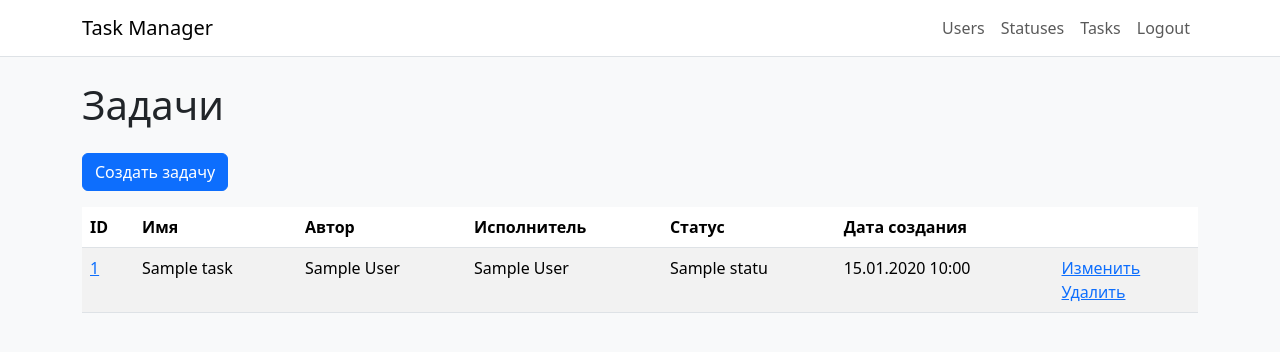
After one commit to Asankhey/python-project-52, a Django app: page /tasks/ in a window 1280 px wide. The commit adds this page. Shown: the top 352 px of the page. Run offline with Django 5.2, Linux system fonts and the light colour scheme; a user stored in the database is signed in; tables that the repository leaves empty hold one stand-in row (values such as "Sample post"); some libraries are stand-ins or nearby versions.

Commit message:
step 5 done

```diff
--- /dev/null
+++ b/task_manager/models.py
@@ -0,0 +1,18 @@
+from django.db import models
+from django.contrib.auth import get_user_model
+
+from statuses.models import Status
+
+User = get_user_model()
+
+
+class Task(models.Model):
+    name = models.CharField(max_length=100, unique=True, verbose_name='Имя')
+    description = models.TextField(blank=True, verbose_name='Описание')
+    status = models.ForeignKey(Status, on_delete=models.PROTECT, verbose_name='Статус')
+    author = models.ForeignKey(User, on_delete=models.PROTECT, related_name='created_tasks', verbose_name='Автор')
+    executor = models.ForeignKey(User, on_delete=models.PROTECT, blank=True, null=True, related_name='executed_tasks', verbose_name='Исполнитель')
+    created_at = models.DateTimeField(auto_now_add=True, verbose_name='Дата создания')
+
+    def __str__(self):
+        return self.name
--- a/task_manager/settings.py
+++ b/task_manager/settings.py
@@ -24,6 +24,7 @@ INSTALLED_APPS = [
     'django_bootstrap5',
     'users',
     'statuses',
+    'task_manager',
 ]
 
 MIDDLEWARE = [
--- /dev/null
+++ b/task_manager/tasks/urls.py
@@ -0,0 +1,18 @@
+from django.urls import path
+from .views import (
+    TaskListView,
+    TaskCreateView,
+    TaskDetailView,
+    TaskUpdateView,
+    TaskDeleteView,
+)
+
+app_name = 'tasks'
+
+urlpatterns = [
+    path('', TaskListView.as_view(), name='tasks_list'),
+    path('create/', TaskCreateView.as_view(), name='tasks_create'),
+    path('<int:pk>/', TaskDetailView.as_view(), name='tasks_detail'),
+    path('<int:pk>/update/', TaskUpdateView.as_view(), name='tasks_update'),
+    path('<int:pk>/delete/', TaskDeleteView.as_view(), name='tasks_delete'),
+]
--- /dev/null
+++ b/task_manager/tasks/views.py
@@ -0,0 +1,51 @@
+from django.contrib.auth.mixins import LoginRequiredMixin, UserPassesTestMixin
+from django.contrib.messages.views import SuccessMessageMixin
+from django.urls import reverse_lazy
+from django.views.generic import (
+    ListView, CreateView, DetailView, UpdateView, DeleteView
+)
+
+from task_manager.models import Task
+from task_manager.forms import TaskForm
+
+
+class TaskListView(LoginRequiredMixin, ListView):
+    model = Task
+    template_name = 'tasks/task_list.html'
+    context_object_name = 'tasks'
+
+
+class TaskCreateView(LoginRequiredMixin, SuccessMessageMixin, CreateView):
+    model = Task
+    form_class = TaskForm
+    template_name = 'form.html'
+    success_url = reverse_lazy('tasks:tasks_list')
+    success_message = 'Задача успешно создана'
+
+    def form_valid(self, form):
+        form.instance.author = self.request.user
+        return super().form_valid(form)
+
+
+class TaskDetailView(LoginRequiredMixin, DetailView):
+    model = Task
+    template_name = 'tasks/task_detail.html'
+    context_object_name = 'task'
+
+
+class TaskUpdateView(LoginRequiredMixin, SuccessMessageMixin, UpdateView):
+    model = Task
+    form_class = TaskForm
+    template_name = 'form.html'
+    success_url = reverse_lazy('tasks:tasks_list')
+    success_message = 'Задача успешно изменена'
+
+
+class TaskDeleteView(LoginRequiredMixin, UserPassesTestMixin, SuccessMessageMixin, DeleteView):
+    model = Task
+    template_name = 'delete.html'
+    success_url = reverse_lazy('tasks:tasks_list')
+    success_message = 'Задача успешно удалена'
+
+    def test_func(self):
+        return self.get_object().author == self.request.user
--- a/task_manager/templates/base.html
+++ b/task_manager/templates/base.html
@@ -22,6 +22,9 @@
             <a class="nav-link" href="{% url 'statuses:statuses_list' %}">{% trans "Statuses" %}</a>
           </li>
           <li class="nav-item">
+            <a class="nav-link" href="{% url 'tasks:tasks_list' %}">{% trans "Tasks" %}</a>
+          </li>
+          <li class="nav-item">
             <a class="nav-link" href="{% url 'users:logout' %}">{% trans "Logout" %}</a>
           </li>
         </ul>
--- /dev/null
+++ b/task_manager/templates/tasks/task_list.html
@@ -0,0 +1,37 @@
+{% extends 'base.html' %}
+
+{% block content %}
+  <h1 class="my-4">Задачи</h1>
+  <a class="btn btn-primary mb-3" href="{% url 'tasks:tasks_create' %}">Создать задачу</a>
+  <table class="table table-striped">
+    <thead>
+      <tr>
+        <th>ID</th>
+        <th>Имя</th>
+        <th>Автор</th>
+        <th>Исполнитель</th>
+        <th>Статус</th>
+        <th>Дата создания</th>
+        <th></th>
+      </tr>
+    </thead>
+    <tbody>
+      {% for task in tasks %}
+      <tr>
+        <td><a href="{% url 'tasks:tasks_detail' task.id %}">{{ task.id }}</a></td>
+        <td>{{ task.name }}</td>
+        <td>{{ task.author.get_full_name }}</td>
+        <td>{{ task.executor.get_full_name }}</td>
+        <td>{{ task.status.name }}</td>
+        <td>{{ task.created_at|date:"d.m.Y H:i" }}</td>
+        <td>
+          {% if task.author == request.user %}
+          <a href="{% url 'tasks:tasks_update' task.id %}">Изменить</a><br>
+          <a href="{% url 'tasks:tasks_delete' task.id %}">Удалить</a>
+          {% endif %}
+        </td>
+      </tr>
+      {% endfor %}
+    </tbody>
+  </table>
+{% endblock %}
--- a/task_manager/urls.py
+++ b/task_manager/urls.py
@@ -1,10 +1,9 @@
 from django.contrib import admin
 from django.urls import path, include
-from django.views.generic import TemplateView
 
 urlpatterns = [
     path('admin/', admin.site.urls),
-    path('', TemplateView.as_view(template_name='index.html'), name='home'),
-    path('users/', include('users.urls', namespace='users')),
-    path('statuses/', include('statuses.urls', namespace='statuses')),
+    path('users/', include('users.urls')),
+    path('statuses/', include('statuses.urls')),
+    path('tasks/', include('task_manager.tasks.urls')),  # добавляем маршруты задач
 ]
```
Also changed, not shown: task_manager/forms.py (added, +8 -0 lines), task_manager/templates/tasks/delete.html (added, +12 -0 lines), task_manager/templates/tasks/task_detail.html (added, +15 -0 lines), task_manager/tests.py (added, +75 -0 lines), task_manager/views.py (added, +49 -0 lines), urls.py (added, +19 -0 lines), db.sqlite3, task_manager/migrations/0001_initial.py (added), task_manager/migrations/__init__.py (added), task_manager/tasks/__init__.py (added). Lines whose indentation alone changed are shown as unchanged.
